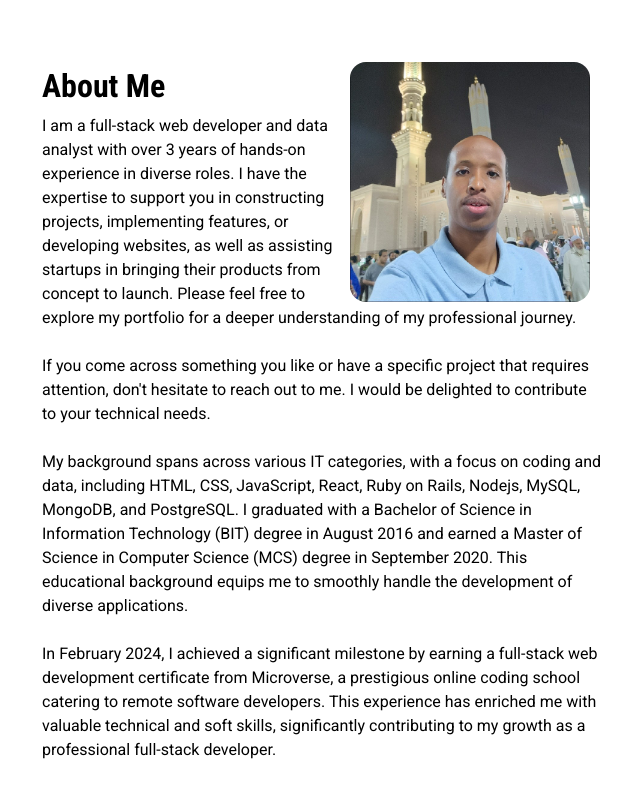
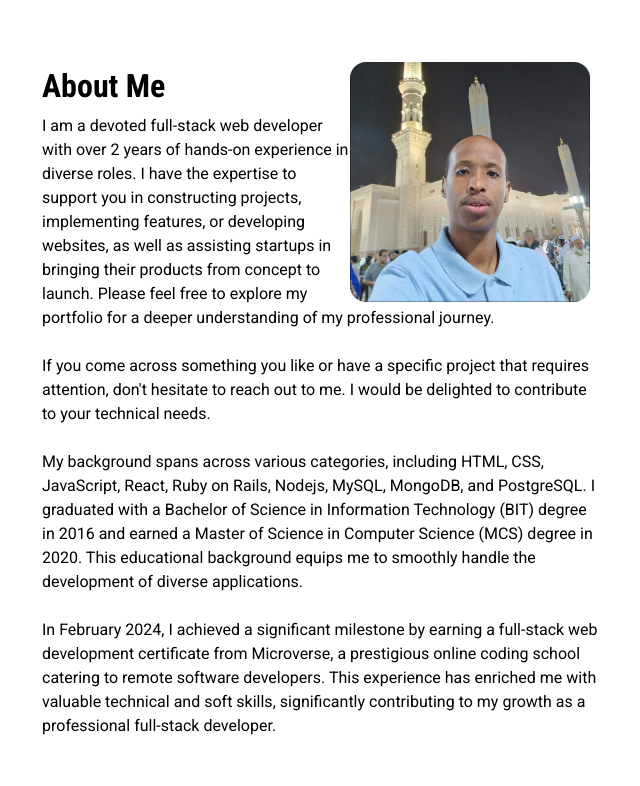
Before and after one commit to katarighe/my-portfolio-website, a React (Vite) app: page / in a window 1280 px wide. Shown: the part 894-1680 px from the top of the page, without its empty margins (318-958 px from the left). Built offline with nearby package versions, Linux system fonts and the light colour scheme.

Commit message:
Refine the homepage

```diff
--- a/src/pages/Home.jsx
+++ b/src/pages/Home.jsx
@@ -155,7 +155,7 @@ function Home() {
     <>
       <Hero
         name="Mohamed Aden Ighe"
-        details="Full Stack Web Developer & Data Analyst"
+        details="Full Stack Web Developer"
         backgroundImage="src/assets/background/coding-background.jpg"
       />
       <section className="text-black">
@@ -170,8 +170,8 @@ function Home() {
               About Me
             </h3>
             <p className="text-base font-robotoOriginal">
-              I am a full-stack web developer and data analyst with over 3 years
-              of hands-on experience in diverse roles. I have the expertise to
+              I am a devoted full-stack web developer with over 2 years of
+              hands-on experience in diverse roles. I have the expertise to
               support you in constructing projects, implementing features, or
               developing websites, as well as assisting startups in bringing
               their products from concept to launch. Please feel free to explore
@@ -182,14 +182,13 @@ function Home() {
               that requires attention, don&apos;t hesitate to reach out to me. I
               would be delighted to contribute to your technical needs. <br />
               <br />
-              My background spans across various IT categories, with a focus on
-              coding and data, including HTML, CSS, JavaScript, React, Ruby on
-              Rails, Nodejs, MySQL, MongoDB, and PostgreSQL. I graduated with a
-              Bachelor of Science in Information Technology (BIT) degree in
-              August 2016 and earned a Master of Science in Computer Science
-              (MCS) degree in September 2020. This educational background equips
-              me to smoothly handle the development of diverse applications.{" "}
-              <br />
+              My background spans across various categories, including HTML,
+              CSS, JavaScript, React, Ruby on Rails, Nodejs, MySQL, MongoDB, and
+              PostgreSQL. I graduated with a Bachelor of Science in Information
+              Technology (BIT) degree in 2016 and earned a Master of Science in
+              Computer Science (MCS) degree in 2020. This educational background
+              equips me to smoothly handle the development of diverse
+              applications. <br />
               <br />
               In February 2024, I achieved a significant milestone by earning a
               full-stack web development certificate from Microverse, a
```
